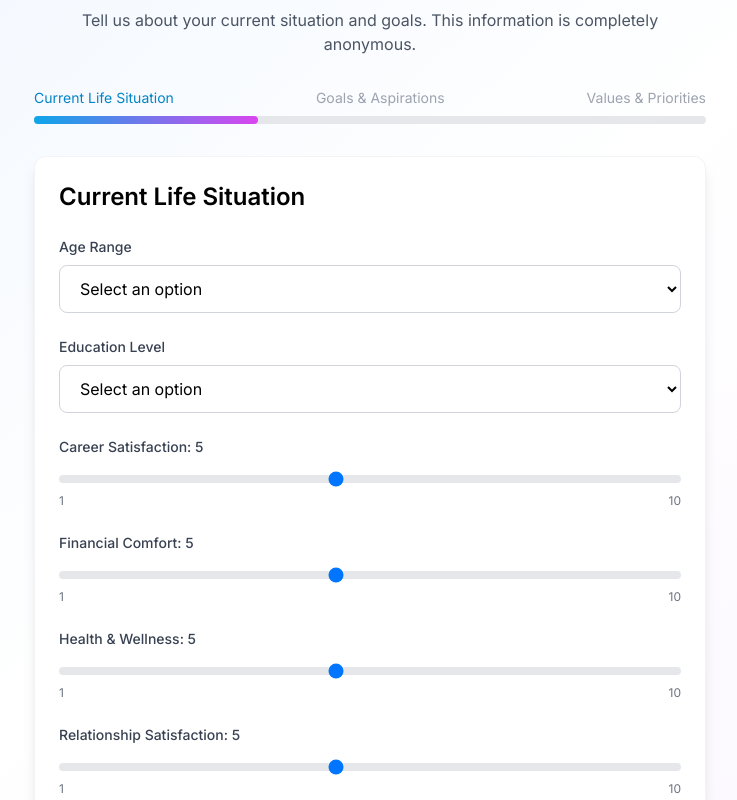
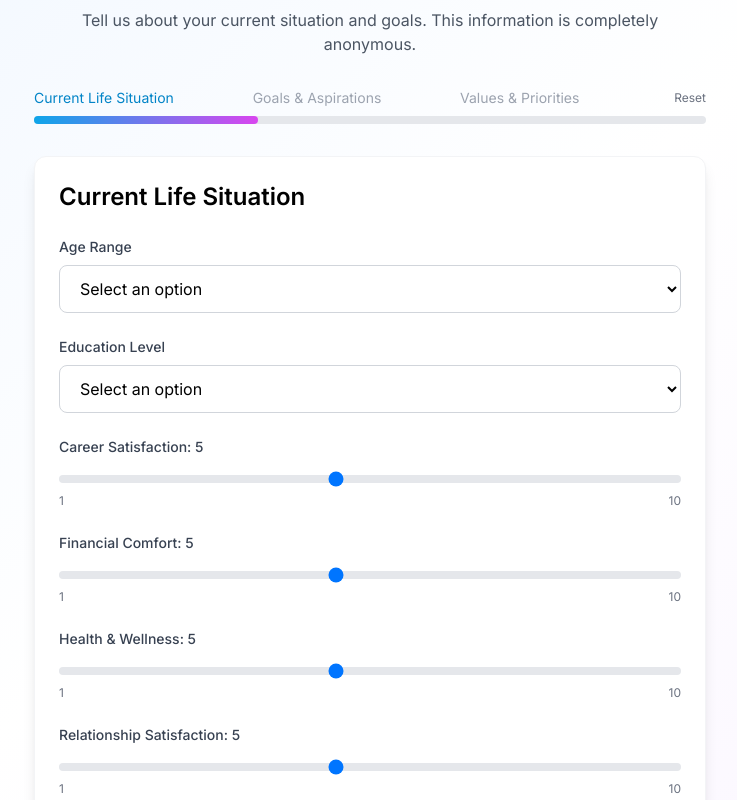
Before and after one commit to omarharoun/LifeOrb, a Next.js app: page / in a window 1280 px wide. Both pictures are taken after a click on the button "Start Your Journey". Shown: the part 161-961 px from the top of the page, without its empty margins (270-1007 px from the left). Built offline with nearby package versions, Linux system fonts and the light colour scheme.

Commit message:
feat(parameters): cross-tab live sync via storage events with timestamp conflict resolution

```diff
--- a/src/components/LifeParametersForm.tsx
+++ b/src/components/LifeParametersForm.tsx
@@ -42,6 +42,7 @@ export default function LifeParametersForm({ onComplete }: LifeParametersFormPro
   // Persist form state per browser (anonymous-by-design)
   const STORAGE_KEY = 'lifeorb:parameters:v1'
   const hydratedRef = useRef(false)
+  const lastSavedRef = useRef<number>(0)
 
   // Load saved values on mount and merge into defaults
   useEffect(() => {
@@ -51,6 +52,7 @@ export default function LifeParametersForm({ onComplete }: LifeParametersFormPro
         const saved = JSON.parse(raw) as {
           values: Record<string, any>
           currentSection?: number
+          updatedAt?: number
         }
         if (saved && saved.values) {
           setParameters(prev => prev.map(p => ({ ...p, value: saved.values[p.id] ?? p.value })))
@@ -61,6 +63,9 @@ export default function LifeParametersForm({ onComplete }: LifeParametersFormPro
             const clamped = Math.min(Math.max(saved.currentSection!, 0), total - 1)
             return clamped
           })
+        }
+        if (saved?.updatedAt) {
+          lastSavedRef.current = saved.updatedAt
         }
       }
     } catch {
@@ -80,7 +85,9 @@ export default function LifeParametersForm({ onComplete }: LifeParametersFormPro
           acc[p.id] = p.value
           return acc
         }, {})
-        const payload = { values, currentSection }
+        const updatedAt = Date.now()
+        const payload = { values, currentSection, updatedAt }
+        lastSavedRef.current = updatedAt
         window.localStorage.setItem(STORAGE_KEY, JSON.stringify(payload))
       } catch {
         // storage write can fail (quota/disabled); ignore silently
@@ -89,11 +96,59 @@ export default function LifeParametersForm({ onComplete }: LifeParametersFormPro
     return () => window.clearTimeout(handle)
   }, [parameters, currentSection])
 
+  // Cross-tab sync: react to updates from other tabs and merge if newer
+  useEffect(() => {
+    const onStorage = (e: StorageEvent) => {
+      if (e.key !== STORAGE_KEY || !e.newValue) return
+      try {
+        const incoming = JSON.parse(e.newValue) as {
+          values: Record<string, any>
+          currentSection?: number
+          updatedAt?: number
+        }
+        if (!incoming || typeof incoming !== 'object') return
+        if ((incoming.updatedAt ?? 0) <= (lastSavedRef.current ?? 0)) return
+        // Apply newer values
+        setParameters(prev => prev.map(p => ({ ...p, value: incoming.values?.[p.id] ?? p.value })))
+        if (typeof incoming.currentSection === 'number') {
+          const total = 3
+          const clamped = Math.min(Math.max(incoming.currentSection, 0), total - 1)
+          setCurrentSection(clamped)
+        }
+        if (incoming.updatedAt) lastSavedRef.current = incoming.updatedAt
+      } catch {
+        // ignore malformed
+      }
+    }
+    window.addEventListener('storage', onStorage)
+    return () => window.removeEventListener('storage', onStorage)
+  }, [])
+
   const sections = [
     { title: 'Current Life Situation', params: parameters.slice(0, 6) },
     { title: 'Goals & Aspirations', params: parameters.slice(6, 10) },
     { title: 'Values & Priorities', params: parameters.slice(10) },
   ]
+
+  const resetAll = () => {
+    try {
+      if (typeof window !== 'undefined') {
+        window.localStorage.removeItem(STORAGE_KEY)
+      }
+    } catch {
+      // ignore
+    }
+    setCurrentSection(0)
+    setParameters(prev => prev.map(p => ({
+      ...p,
+      value:
+        p.type === 'slider'
+          ? Math.round((((p.min ?? 1) + (p.max ?? 10)) / 2))
+          : p.type === 'multiselect'
+          ? []
+          : ''
+    })))
+  }
 
   const updateParameter = (id: string, value: any) => {
     setParameters(prev => prev.map(param =>
@@ -221,7 +276,7 @@ export default function LifeParametersForm({ onComplete }: LifeParametersFormPro
 
         {/* Progress Bar */}
         <div className="mb-8">
-          <div className="flex justify-between mb-2">
+          <div className="flex justify-between items-center mb-2">
             {sections.map((section, index) => (
               <span
                 key={index}
@@ -232,6 +287,14 @@ export default function LifeParametersForm({ onComplete }: LifeParametersFormPro
                 {section.title}
               </span>
             ))}
+            <button
+              type="button"
+              onClick={resetAll}
+              className="text-xs text-gray-500 hover:text-gray-700 ml-4"
+              aria-label="Reset all answers"
+            >
+              Reset
+            </button>
           </div>
           <div className="w-full bg-gray-200 rounded-full h-2">
             <div
```
